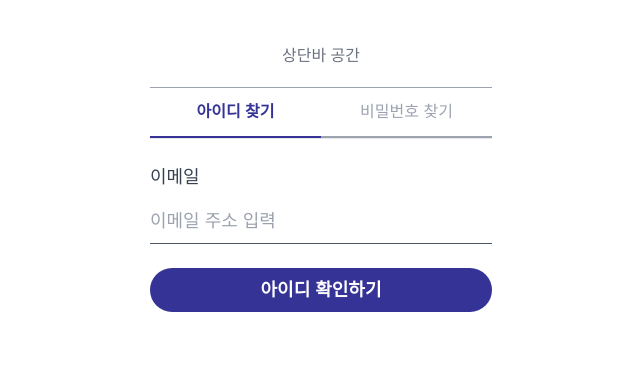
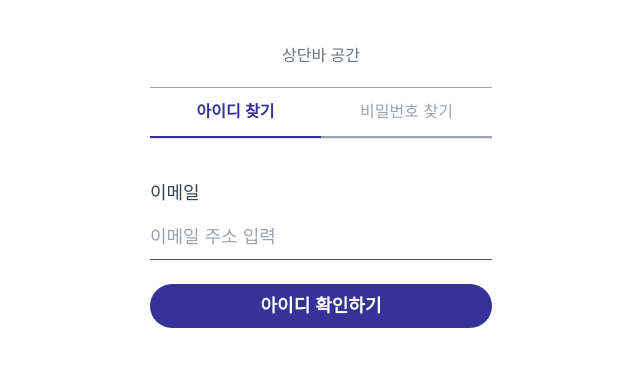
Before and after one commit to fullstack-dev-hub/postdm, a Next.js app in the folder frontend/: page /find in a window 1280 px wide. Shown: the top 366 px of the page, without its empty margins (319-959 px from the left). Built offline with nearby package versions, Linux system fonts and the light colour scheme.

Commit message:
#16 refactor: InputField 컴포넌트 분리

```diff
--- a/frontend/src/app/find/page.tsx
+++ b/frontend/src/app/find/page.tsx
@@ -4,6 +4,7 @@ import { useRouter, useSearchParams } from "next/navigation";
 import { useState } from "react";
 import { CheckCircleIcon, XCircleIcon } from "@heroicons/react/24/solid";
 import PrimaryButton from "@/components/find/PrimaryButton";
+import InputField from "@/components/find/InputField";
 
 const FindPage = () => {
   const router = useRouter();
@@ -104,72 +105,50 @@ const FindPage = () => {
             </div>
           ) : (
             <div>
-              <label className="block text-left text-lg font-medium text-gray-700">
-                이메일
-              </label>
-              <input
+              <InputField
+                label="이메일"
                 type="email"
                 placeholder="이메일 주소 입력"
-                className="w-full border-b border-gray-600 outline-none py-2 text-lg mt-2"
               />
               <PrimaryButton text="아이디 확인하기" onClick={handleFindId} />
             </div>
           )
         ) : showPasswordReset ? (
           <div>
-            <label className="block text-left text-lg font-medium text-gray-700">
-              변경 비밀번호{" "}
-              <span className="text-sm text-gray-500">
-                *영문 + 숫자 + 특수문자 8자 이상
-              </span>
-            </label>
-            <input
+            <InputField
+              label="변경 비밀번호"
               type="password"
               placeholder="새로 변경할 비밀번호를 입력해주세요"
               value={newPassword}
               onChange={(e) => setNewPassword(e.target.value)}
-              className="w-full border-b border-gray-600 outline-none py-2 text-lg mt-2"
+              helperText="*영문 + 숫자 + 특수문자 8자 이상"
             />
 
-            <label className="block text-left text-lg font-medium text-gray-700 mt-6">
-              변경 비밀번호 재확인
-            </label>
-            <input
+            <InputField
+              label="변경 비밀번호 재확인"
               type="password"
               placeholder="비밀번호를 재입력해주세요"
               value={confirmPassword}
               onChange={(e) => setConfirmPassword(e.target.value)}
-              className="w-full border-b border-gray-600 outline-none py-2 text-lg mt-2"
             />
-
             <PrimaryButton text="비밀번호 변경하기" />
           </div>
         ) : (
           <div>
-            <label className="block text-left text-lg font-medium text-gray-700">
-              아이디
-            </label>
-            <input
-              type="text"
-              placeholder="아이디 입력"
-              className="w-full border-b border-gray-600 outline-none py-2 text-lg mt-2"
-            />
-
-            <label className="block text-left text-lg font-medium text-gray-700 mt-6">
-              이메일
-            </label>
+            <InputField label="아이디" type="text" placeholder="아이디 입력" />
             <div className="w-full flex items-center">
-              <input
+              <InputField
+                label="이메일"
                 type="email"
                 placeholder="이메일 주소 입력"
-                className="w-full border-b border-gray-600 outline-none py-2 text-lg"
-              />
-              <button
-                className="ml-2 font-bold px-4 py-2 bg-primary text-white rounded-md text-sm whitespace-nowrap"
-                onClick={handleVerifyEmail}
               >
-                인증
-              </button>
+                <button
+                  className="font-bold px-4 py-2 bg-primary text-white rounded-md text-sm whitespace-nowrap"
+                  onClick={handleVerifyEmail}
+                >
+                  인증
+                </button>
+              </InputField>
             </div>
             {showVerification && (
               <div className="mt-4">
@@ -206,7 +185,6 @@ const FindPage = () => {
                 )}
               </div>
             )}
-
             <PrimaryButton
               text="비밀번호 재설정"
               onClick={handlePasswordReset}
--- /dev/null
+++ b/frontend/src/components/find/InputField.tsx
@@ -0,0 +1,42 @@
+"use client";
+
+interface InputFieldProps {
+  label: string;
+  type: string;
+  placeholder: string;
+  value?: string;
+  onChange?: (e: React.ChangeEvent<HTMLInputElement>) => void;
+  children?: React.ReactNode;
+  helperText?: string;
+}
+
+const InputField = ({
+  label,
+  type,
+  placeholder,
+  value,
+  onChange,
+  children,
+  helperText,
+}: InputFieldProps) => (
+  <div className="w-full mt-4">
+    <div className="flex items-center space-x-2">
+      <label className="text-lg font-medium text-gray-700">{label}</label>
+      {helperText && (
+        <span className="text-sm text-gray-500">{helperText}</span>
+      )}
+    </div>
+    <div className="w-full flex items-center">
+      <input
+        type={type}
+        placeholder={placeholder}
+        value={value}
+        onChange={onChange}
+        className="flex-grow border-b border-gray-600 outline-none py-2 text-lg mt-2"
+      />
+      {children && <div className="ml-2">{children}</div>}
+    </div>
+  </div>
+);
+
+export default InputField;
```
